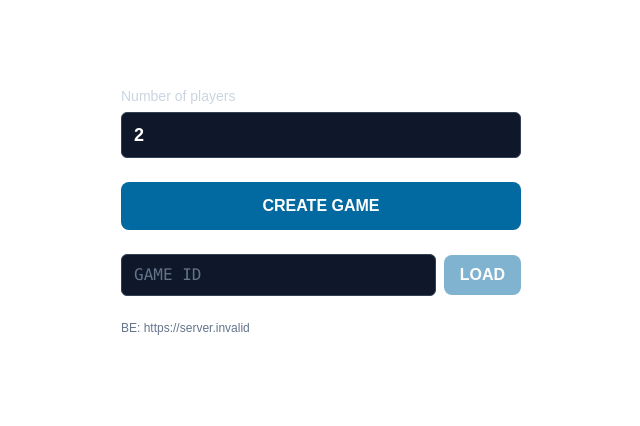
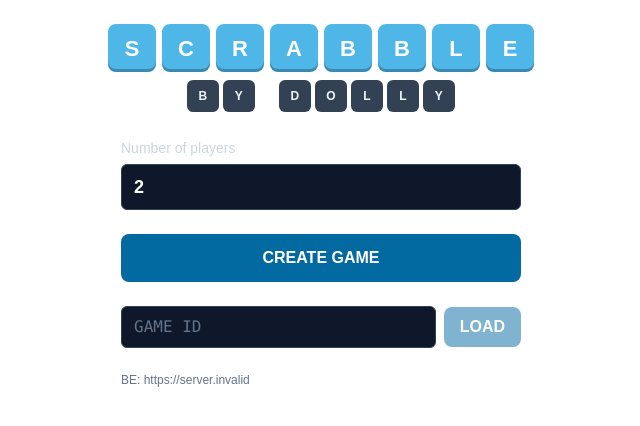
Before and after one commit to Dolly151/scrabble-fe, a Next.js app: page / in a window 1280 px wide. Shown: the top 426 px of the page, without its empty margins (319-959 px from the left). Built offline with nearby package versions, Linux system fonts and the light colour scheme; no server answers.

Commit message:
cosmetics

```diff
--- a/app/page.tsx
+++ b/app/page.tsx
@@ -1,13 +1,30 @@
-'use client';
+"use client";
 
-import { useState } from 'react';
-import { useRouter } from 'next/navigation';
-import { newGame } from '@/lib/api';
+import { useState } from "react";
+import { useRouter } from "next/navigation";
+import { newGame } from "@/lib/api";
+
+function TitleTile({ children }: { children: string }) {
+  return (
+    <div
+      className="
+        flex h-12 w-12 items-center justify-center
+        rounded-lg
+        bg-[#4FB6E8]
+        text-[22px] font-extrabold
+        text-white
+        shadow-[inset_0_-3px_0_rgba(0,0,0,0.25)]
+      "
+    >
+      {children}
+    </div>
+  );
+}
 
 export default function StartPage() {
   const router = useRouter();
   const [players, setPlayers] = useState(2);
-  const [gid, setGid] = useState('');
+  const [gid, setGid] = useState("");
   const [loading, setLoading] = useState(false);
   const [createErr, setCreateErr] = useState<string | null>(null);
   const [loadErr, setLoadErr] = useState<string | null>(null);
@@ -20,7 +37,7 @@ export default function StartPage() {
       router.push(`/game/${game_id}`);
     } catch (e: unknown) {
       const msg = e instanceof Error ? e.message : String(e);
-      setCreateErr(msg || 'Create failed');
+      setCreateErr(msg || "Create failed");
     } finally {
       setLoading(false);
     }
@@ -29,7 +46,7 @@ export default function StartPage() {
   function onLoad() {
     const id = gid.trim();
     if (!id) {
-      setLoadErr('Please enter a GAME ID');
+      setLoadErr("Please enter a GAME ID");
       return;
     }
     setLoadErr(null);
@@ -38,23 +55,46 @@ export default function StartPage() {
 
   return (
     <main className="mx-auto max-w-md space-y-6 p-6">
-      <h1 className="text-3xl font-black tracking-wide text-white">
-        SCRABBLE
-      </h1>
+      <header className="flex flex-col items-center gap-2">
+        {/* SCRABBLE */}
+        <div className="flex gap-[6px]">
+          {"SCRABBLE".split("").map((ch, i) => (
+            <TitleTile key={i}>{ch}</TitleTile>
+          ))}
+        </div>
+
+        {/* BY DOLLY */}
+        <div className="flex gap-1">
+          {"BY DOLLY".split("").map((ch, i) =>
+            ch === " " ? (
+              <div key={i} className="w-4" />
+            ) : (
+              <div
+                key={i}
+                className="
+            flex h-8 w-8 items-center justify-center
+            rounded-md
+            bg-slate-700
+            text-[12px] font-bold tracking-wide
+            text-slate-100
+          "
+              >
+                {ch}
+              </div>
+            )
+          )}
+        </div>
+      </header>
 
       {/* Number of players */}
       <label className="block space-y-1">
-        <span className="text-sm text-slate-300">
-          Number of players
-        </span>
+        <span className="text-sm text-slate-300">Number of players</span>
         <input
           type="number"
           min={2}
           max={4}
           value={players}
-          onChange={(e) =>
-            setPlayers(parseInt(e.target.value || '2', 10))
-          }
+          onChange={(e) => setPlayers(parseInt(e.target.value || "2", 10))}
           className="
             w-full rounded-md border border-slate-700
             bg-slate-900 px-3 py-2
@@ -78,9 +118,7 @@ export default function StartPage() {
       >
         CREATE GAME
       </button>
-      {createErr && (
-        <p className="text-sm text-red-500">{createErr}</p>
-      )}
+      {createErr && <p className="text-sm text-red-500">{createErr}</p>}
 
       {/* Load game */}
       <div className="flex items-center gap-2">
@@ -113,9 +151,7 @@ export default function StartPage() {
           LOAD
         </button>
       </div>
-      {loadErr && (
-        <p className="text-sm text-red-500">{loadErr}</p>
-      )}
+      {loadErr && <p className="text-sm text-red-500">{loadErr}</p>}
 
       <p className="text-xs text-slate-500">
         BE: {process.env.NEXT_PUBLIC_API_URL}
--- a/src/components/Board.tsx
+++ b/src/components/Board.tsx
@@ -193,7 +193,6 @@ export function Board() {
                       (x === cx - 2 && y === cy + 2) ||
                       (x === cx + 2 && y === cy - 2);
 
-                    // Ty, které jsi ukázal: (10,6) a (6,10) => (x=cx+2,y=cy-2) a (x=cx-2,y=cy+2)
                     const shouldBeTL = isTLDiagonal2Other;
 
                     if (shouldBeTL && normalizePremium(prem) === "DW") {
@@ -241,7 +240,10 @@ export function Board() {
                       className={[
                         "relative grid place-items-center rounded-md border transition-transform active:scale-95",
                         isStart
-                          ? "ring-2 ring-sky-500 border-sky-600"
+                          ? [
+                              "ring-4 ring-amber-400",
+                              "border-amber-500",
+                            ].join(" ")
                           : "border-slate-700",
 
                         isCenter
--- a/src/components/MoveHistory.tsx
+++ b/src/components/MoveHistory.tsx
@@ -58,7 +58,6 @@ export function MoveHistory({ compact = false }: { compact?: boolean }) {
         <table className="w-full text-xs">
           <thead className="sticky top-0 bg-slate-950/80">
             <tr className="text-slate-300">
-              <th className="py-2 pr-2 text-left">Time</th>
               <th className="py-2 pr-2 text-left">Player</th>
               <th className="py-2 pr-2 text-left">Action</th>
               <th className="py-2 pr-2 text-left">Detail</th>
@@ -78,7 +77,7 @@ export function MoveHistory({ compact = false }: { compact?: boolean }) {
               let points: number | null = null;
 
               if (isWordPlacement(event)) {
-                detail = `${event.word} @ ${event.x + 1},${event.y + 1} ${dirArrow(
+                detail = `${event.word} [${event.x + 1},${event.y + 1}] ${dirArrow(
                   event.direction
                 )}`;
                 points = event.points ?? null;
@@ -93,9 +92,6 @@ export function MoveHistory({ compact = false }: { compact?: boolean }) {
                   key={event.event_id}
                   className="border-t border-slate-800/60"
                 >
-                  <td className="py-2 pr-2 text-slate-400">
-                    {event.time_human?.slice(11, 19) ?? '—'}
-                  </td>
                   <td className="py-2 pr-2">{player}</td>
                   <td className="py-2 pr-2 uppercase text-slate-300">
                     {event.type.replaceAll('_', ' ')}
--- a/src/components/Players.tsx
+++ b/src/components/Players.tsx
@@ -64,7 +64,7 @@ export function Players() {
             key={i}
             className={[
               'rounded-xl border p-4 bg-slate-900/40',
-              cur === i ? 'ring-2 ring-sky-400' : '',
+              cur === i ? 'ring-4 ring-sky-400 bg-slate-800/60 shadow-lg scale-[1.02] font-extrabold text-white ' : '',
             ].join(' ')}
           >
             <div className="flex items-center justify-between mb-2">
```
Also changed, not shown: app/game/[id]/page.tsx (+99 -17 lines).
